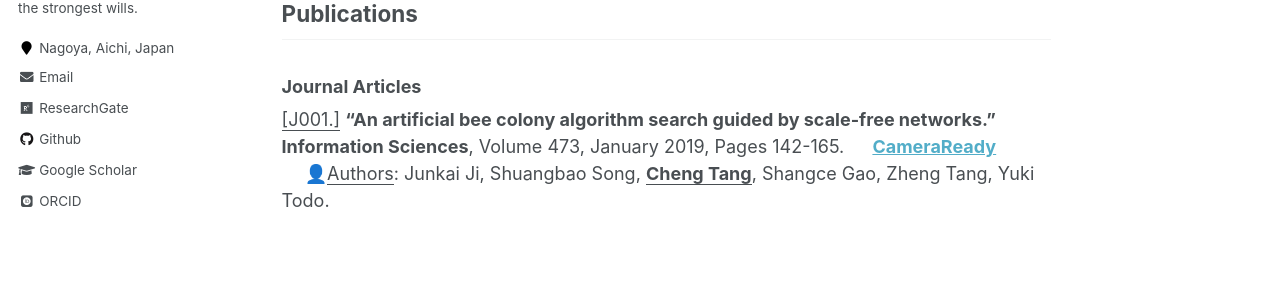
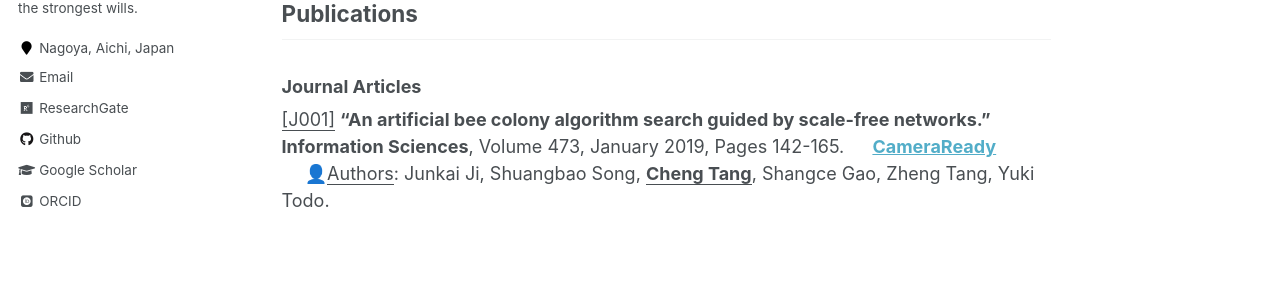
Before and after one commit to ChengTANG-AI/chengtang-ai.github.io, a Jekyll site: the page built from _pages/JournalPublications.md, in a window 1280 px wide. Shown: the part 316-617 px from the top of the page. Built offline with Jekyll 4.4.1, drawn with Linux system fonts in a browser that asks for light colours; some web fonts are replaced.

Commit message:
Update JournalPublications.md

```diff
--- a/_pages/JournalPublications.md
+++ b/_pages/JournalPublications.md
@@ -33,5 +33,5 @@ Publications
 
 
 
-<u>[J001.]</u> **"An artificial bee colony algorithm search guided by scale-free networks." Information Sciences**, Volume 473, January 2019, Pages 142-165. &emsp; **[CameraReady](https://doi.org/10.1016/j.ins.2018.09.034)**
+<u>[J001]</u> **"An artificial bee colony algorithm search guided by scale-free networks." Information Sciences**, Volume 473, January 2019, Pages 142-165. &emsp; **[CameraReady](https://doi.org/10.1016/j.ins.2018.09.034)**
 &emsp; 👤<u>Authors</u>: Junkai Ji, Shuangbao Song, **<u>Cheng Tang</u>**, Shangce Gao, Zheng Tang, Yuki Todo.
```
